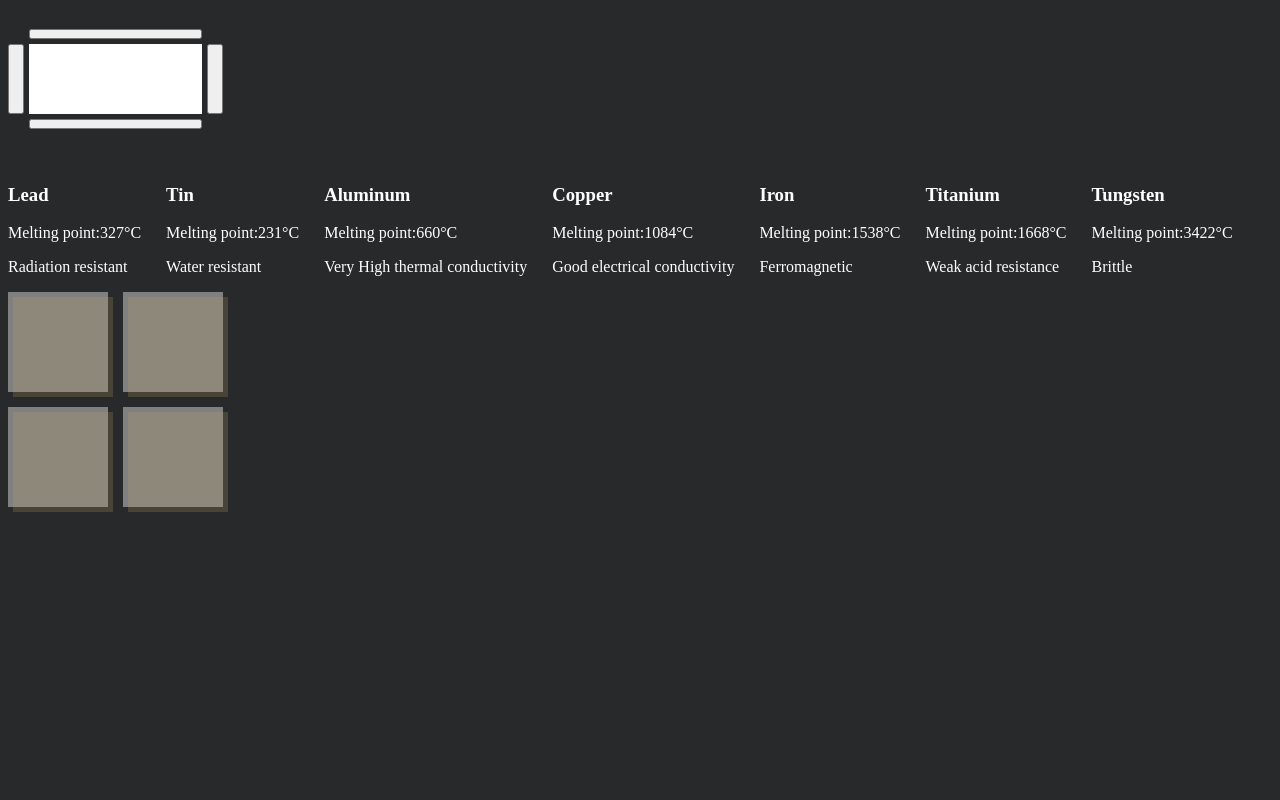
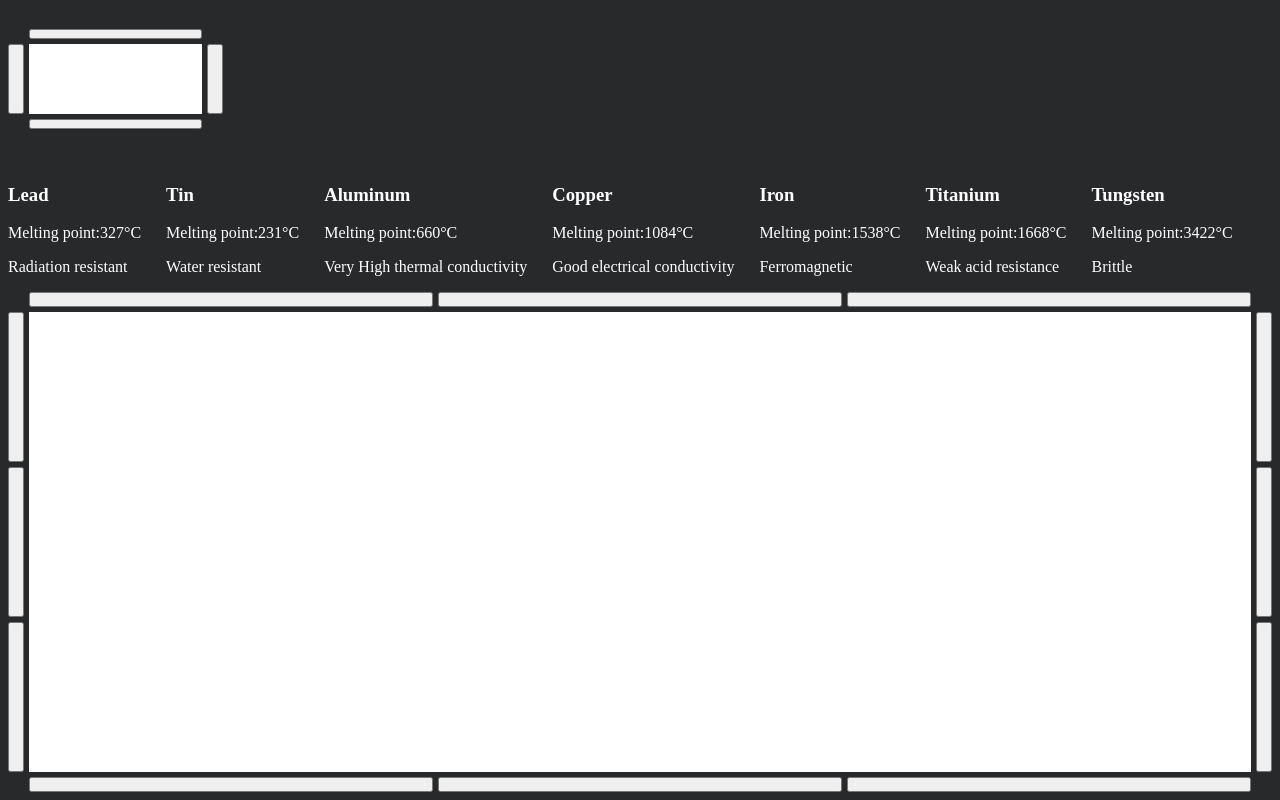
Before and after one commit to Soul2606/Grid-machine, a plain HTML site: page index.html in a window 1280 px wide. Shown: the part 729-1529 px from the top of the page. Before the commit the page ends 1471 px from the top, so only its background shows below. Drawn offline with Linux system fonts and the light colour scheme.

Commit message:
working on machines with togglaleble edges

```diff
--- a/index.html
+++ b/index.html
@@ -83,19 +83,8 @@
 			<p>Brittle</p>
 		</div>
 	</div>
-	<div class="stack">
-		<div class="main-grid">
-			<div class="grid-cell" style="grid-area: 1/1/2/2;"></div>
-			<div class="grid-cell" style="grid-area: 2/1/3/2;"></div>
-			<div class="grid-cell" style="grid-area: 1/2/2/3;"></div>
-			<div class="grid-cell" style="grid-area: 2/2/3/3;"></div>
-		</div>
-		<div class="main-grid" style="top: 5px; left: 5px; opacity: 20%;">
-			<div class="grid-cell1" style="grid-area: 1/1/2/2;"></div>
-			<div class="grid-cell1" style="grid-area: 2/1/3/2;"></div>
-			<div class="grid-cell1" style="grid-area: 1/2/2/3;"></div>
-			<div class="grid-cell1" style="grid-area: 2/2/3/3;"></div>
-		</div>
+	<div id="grid" style="display: grid; height: 500px;">
+		<!--Code injected here-->
 	</div>
 </body>
 </html>
--- a/script.js
+++ b/script.js
@@ -173,3 +173,77 @@ console.log('subset test')
 console.log(new GridItem(1,2,1,2).isSubsetOf(new GridItem(1,2,1,2)))
 console.log(new GridItem(1,2,1,2).isSubsetOf(new GridItem(1,3,1,3)))
 console.log(new GridItem(1,3,1,3).isSubsetOf(new GridItem(1,2,1,2)))
+
+
+
+
+
+
+
+
+class Machine {
+	static createMachine(width, height, centerElement){
+		const root = document.createElement('div')
+		root.className = 'machine'
+		root.style.gridRow = `span ${height}`
+		root.style.gridColumn = `span ${width}`
+		const repeatString = (n, str)=>{
+			let string = ''
+			for(let i=0; i<n; i++){
+				string += str
+			}
+			return string
+		}
+		root.style.gridTemplateRows = `auto ${repeatString(height, '1fr ')}auto`
+		root.style.gridTemplateColumns = `auto ${repeatString(width, '1fr ')}auto`
+
+		const center = document.createElement('div')
+		center.style.gridArea = `${2}/${2}/${2+height}/${2+width}`
+		if (centerElement) center.appendChild(centerElement)
+		root.appendChild(center)
+
+		//left
+		for (let i = 0; i < height; i++) {
+			const edge = document.createElement('button')
+			edge.style.gridColumn = `${1}/${2}`
+			edge.style.gridRow = `${2+i}/${3+i}`
+			edge.style.width = '15px'
+			root.appendChild(edge)
+		}
+
+		//right
+		for (let i = 0; i < height; i++) {
+			const edge = document.createElement('button')
+			edge.style.gridColumn = `${width+2}/${width+3}`
+			edge.style.gridRow = `${2+i}/${3+i}`
+			edge.style.width = '15px'
+			root.appendChild(edge)
+		}
+
+		//top
+		for (let i = 0; i < width; i++) {
+			const edge = document.createElement('button')
+			edge.style.gridColumn = `${2+i}/${3+i}`
+			edge.style.gridRow = `${1}/${2}`
+			edge.style.height = '15px'
+			root.appendChild(edge)
+		}
+
+		//bottom
+		for (let i = 0; i < width; i++) {
+			const edge = document.createElement('button')
+			edge.style.gridColumn = `${2+i}/${3+i}`
+			edge.style.gridRow = `${height+2}/${height+3}`
+			edge.style.height = '15px'
+			root.appendChild(edge)
+		}
+
+		return root
+	}
+}
+
+const element = document.createElement('div')
+element.style.backgroundColor = 'white'
+element.style.width = '100%'
+element.style.height = '100%'
+document.getElementById('grid').appendChild(Machine.createMachine(3,3,element))
```
